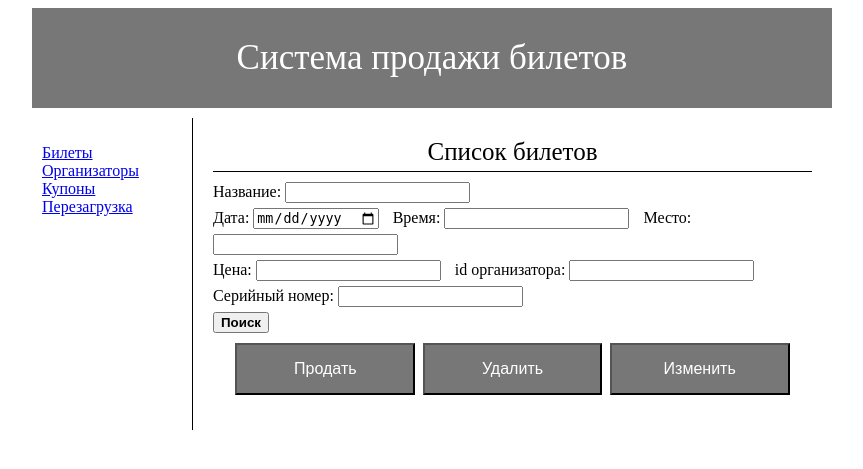
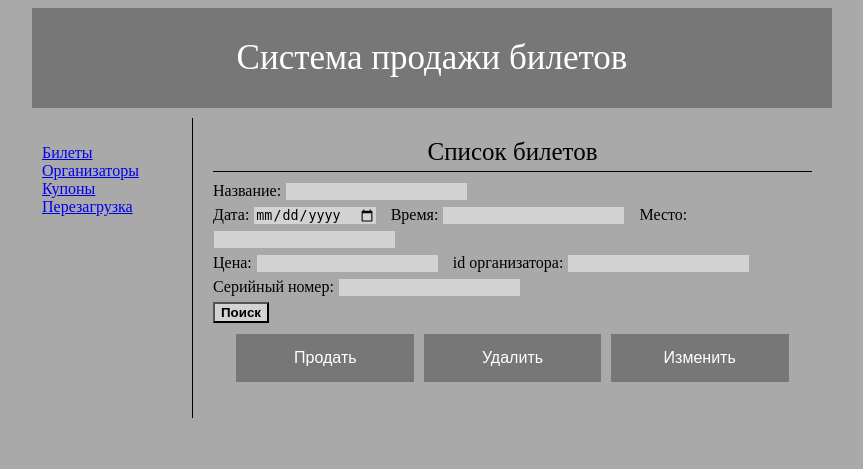
Before and after one commit to johndahrah/Ticket-sale-system, a Flask app: template templates/tickets_list.html in a window 1280 px wide. Shown: the top 469 px of the page, without its empty margins (208-1071 px from the left). Run offline with Flask 2, Linux system fonts and the light colour scheme; the template is opened without the code that fills it, so the values that code supplies are empty; parts of the project's set-up code (start-up, migrations or seed data) failed here and were passed over.

Commit message:
grey color scheme

```diff
--- a/static/css/base.css
+++ b/static/css/base.css
@@ -69,3 +69,7 @@
 .error-message-hidden{
     display: none;
 }
+
+body {
+    background-color: darkgrey;
+}
--- a/static/css/ticket_entry.css
+++ b/static/css/ticket_entry.css
@@ -48,5 +48,6 @@ td, th {
 	display: inline;
 	position: absolute;
 	border: 1px solid lightgray;
-    color: #777777;
+    color: black;
+    background: lightgray;
 }
--- a/static/css/tickets_list.css
+++ b/static/css/tickets_list.css
@@ -1,17 +1,22 @@
 .search-input-text {
     margin-bottom: 5px;
     margin-right: 10px;
+    background: lightgray;
+    border: 1px solid darkgrey;
 }
 
 .search-input-number {
     margin-bottom: 5px;
     margin-right: 10px;
+    background: lightgray;
+    border: 1px solid darkgrey;
 }
 
 .action-form {
     display: inline-block;
     text-align: center;
     width: 100%;
+    background-color: darkgrey;
 }
 
 .action-button {
@@ -23,8 +28,13 @@
     text-align: center;
     font-size: 16px;
     width: 30%;
+    border: 1px solid darkgrey;
 }
 
 .action-form-label {
     font-size: 20px;
 }
+
+.search-button {
+    background: lightgray;
+}
--- a/templates/tickets_list.html
+++ b/templates/tickets_list.html
@@ -29,7 +29,7 @@
             id организатора: <input type="number" name="organizerid" class="search-input-number"/> <br>
             Серийный номер: <input type="text" name="serialnumber" class="search-input-text"/> <br>
         </label>
-        <button type="submit"><b>Поиск</b></button>
+        <button type="submit" class="search-button"><b>Поиск</b></button>
     </form>
 {% endblock %}
 
```
